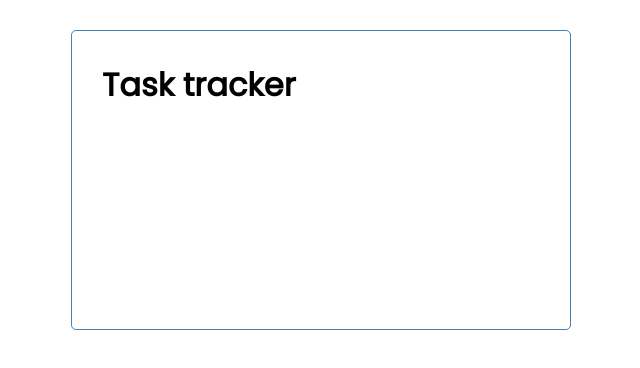
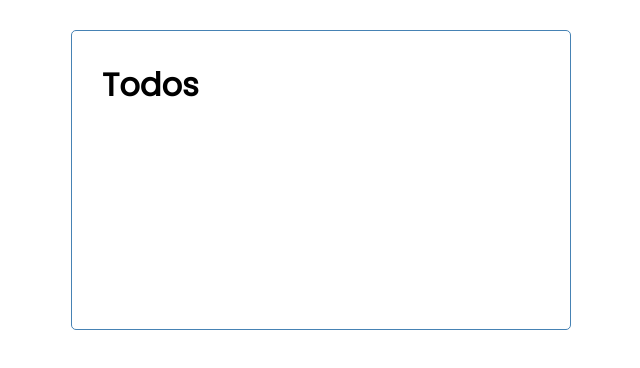
Before and after one commit to akijakya/todos-vue, a Vue app: page / in a window 1280 px wide. Shown: the top 368 px of the page, without its empty margins (319-959 px from the left). Built offline with nearby package versions, Linux system fonts and the light colour scheme.

Commit message:
Header title as property

```diff
--- a/src/App.vue
+++ b/src/App.vue
@@ -1,6 +1,6 @@
 <template>
   <div class="container">
-    <Header />
+    <Header title="Todos"/>
   </div>
 </template>
 
--- a/src/components/Header.vue
+++ b/src/components/Header.vue
@@ -1,12 +1,15 @@
 <template>
     <header>
-        <h1>Task tracker</h1>
+        <h1>{{title}}</h1>
     </header>
 </template>
 
 <script>
 export default {
     name: 'Header',
+    props: {
+        title: String,
+    },
 }
 </script>
 
```
